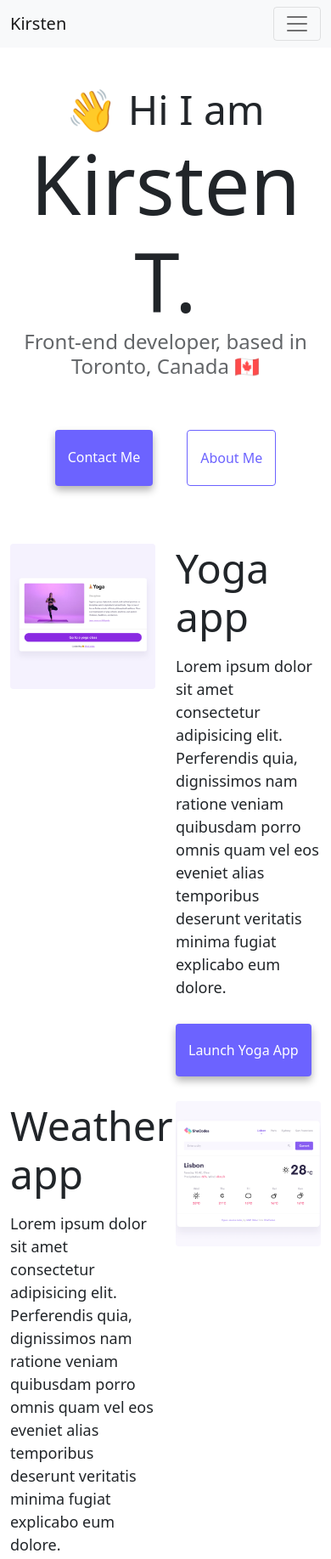
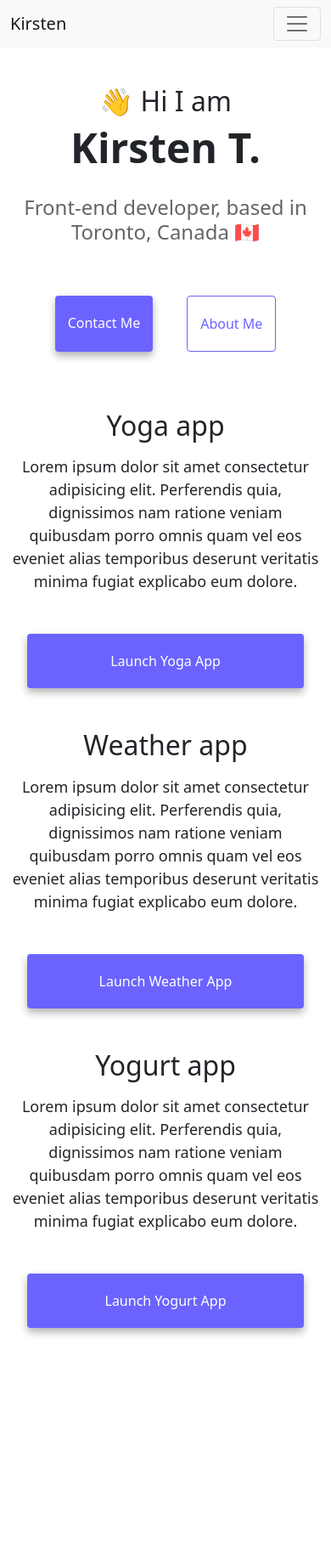
Before and after one commit to Kirstface/portfolio-shecodes, a plain HTML site: page index.html in a window 390 px wide. Shown: the top 1835 px of the page at 85% size. After the commit the page ends 1663 px from the top, so only its background shows below. Drawn offline with nearby package versions, Linux system fonts and the light colour scheme.

Commit message:
Made the site phone responsive
Made the website phone responsive with a max width of 736px

```diff
--- a/index.html
+++ b/index.html
@@ -3,11 +3,12 @@
   <head>
     <meta charset="UTF-8" />
     <meta http-equiv="X-UA-Compatible" content="IE=edge" />
+    <meta name="viewport" content="width=device-width, initial-scale=1.0" />
     <meta
       name="description"
       content="Front-end Developer in Toronto, Canada Portfolio for SheCodes"
     />
-    <title>Kirsten T. Front-end Developer Portfolio, Toronto Canada</title>
+    <title>Front-end Developer -- Kirsten T. Portfolio, Toronto Canada</title>
     <link
       href="https://cdn.jsdelivr.net/npm/bootstrap@5.1.3/dist/css/bootstrap.min.css"
       rel="stylesheet"
@@ -59,23 +60,27 @@
       Front-end developer, based in Toronto, Canada 🇨🇦
     </h3>
     <div class="navigation-links mb-5">
-      <a href="about.html#contact" class="primary-link" title="kirsten t. email"
+      <a href="about.html#contact" class="primary-link" title="Kirsten T. email"
         >Contact me</a
       >
       <a
         href="about.html"
         class="secondary-link"
-        title="about kirsten front-end developer"
+        title="about Kirsten T. front-end developer"
         >About me</a
       >
     </div>
 
     <div class="container">
       <div class="row">
-        <div class="col-6">
-          <img src="images/yoga.png" class="img-fluid rounded" alt="yoga app" />
+        <div class="col-sm-6">
+          <img
+            src="images/yoga.png"
+            class="img-fluid rounded d-none d-sm-block"
+            alt="yoga app"
+          />
         </div>
-        <div class="col-6">
+        <div class="col-sm-6">
           <h2 class="mb-3">Yoga app</h2>
           <p>
             Lorem ipsum dolor sit amet consectetur adipisicing elit. Perferendis
@@ -84,14 +89,14 @@
             explicabo eum dolore.
           </p>
           <div class="mt-5">
-            <a href="#" class="primary-link" title="yoga app design"
+            <a href="#" class="primary-link appLinks" title="yoga app design"
               >Launch Yoga App</a
             >
           </div>
         </div>
       </div>
       <div class="row mt-5">
-        <div class="col-6">
+        <div class="col-sm-6">
           <h2 class="mb-3">Weather app</h2>
           <p>
             Lorem ipsum dolor sit amet consectetur adipisicing elit. Perferendis
@@ -100,28 +105,28 @@
             explicabo eum dolore.
           </p>
           <div class="mt-5">
-            <a href="#" class="primary-link" title="weather app design"
+            <a href="#" class="primary-link appLinks" title="weather app design"
               >Launch Weather App</a
             >
           </div>
         </div>
-        <div class="col-6">
+        <div class="col-sm-6">
           <img
             src="images/weather.png"
-            class="img-fluid rounded"
+            class="img-fluid rounded d-none d-sm-block"
             alt="weather app"
           />
         </div>
       </div>
       <div class="row mt-5">
-        <div class="col-6">
+        <div class="col-sm-6">
           <img
             src="images/yogurt.png"
-            class="img-fluid rounded"
+            class="img-fluid rounded d-none d-sm-block"
             alt="yogurt app"
           />
         </div>
-        <div class="col-6">
+        <div class="col-sm-6">
           <h2 class="mb-3">Yogurt app</h2>
           <p>
             Lorem ipsum dolor sit amet consectetur adipisicing elit. Perferendis
@@ -130,7 +135,7 @@
             explicabo eum dolore.
           </p>
           <div class="mt-5">
-            <a href="#" class="primary-link" title="yogurt app design"
+            <a href="#" class="primary-link appLinks" title="yogurt app design"
               >Launch Yogurt App</a
             >
           </div>
--- a/src/style.css
+++ b/src/style.css
@@ -5,7 +5,7 @@
 }
 
 body {
-  margin-top: 100px;
+  margin: 100px 0;
 }
 
 h1,
@@ -23,8 +23,11 @@ h2 {
 }
 
 h3 {
+  display: block;
   font-size: 24px;
   opacity: 0.7;
+  line-height: 1.2;
+  font-weight: 500;
 }
 
 p {
@@ -95,3 +98,29 @@ p {
   text-decoration: underline;
   color: var(--primary-color);
 }
+@media (max-width: 736px) {
+  h1 {
+    font-size: 48px;
+    line-height: 1.5;
+    font-weight: 700;
+  }
+
+  h2 {
+    font-size: 32px;
+    text-align: center;
+  }
+
+  h3 {
+    margin: 20px;
+  }
+
+  p {
+    text-align: center;
+  }
+
+  .appLinks {
+    display: block;
+    text-align: center;
+    margin: 0 20px;
+  }
+}
```
Also changed, not shown: about.html (+5 -4 lines).
